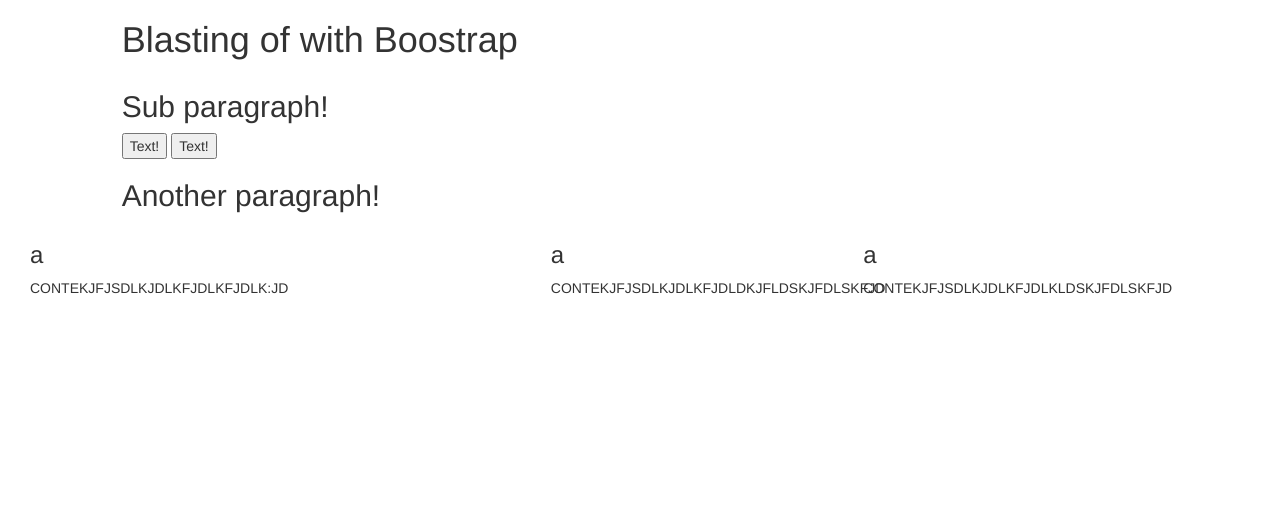
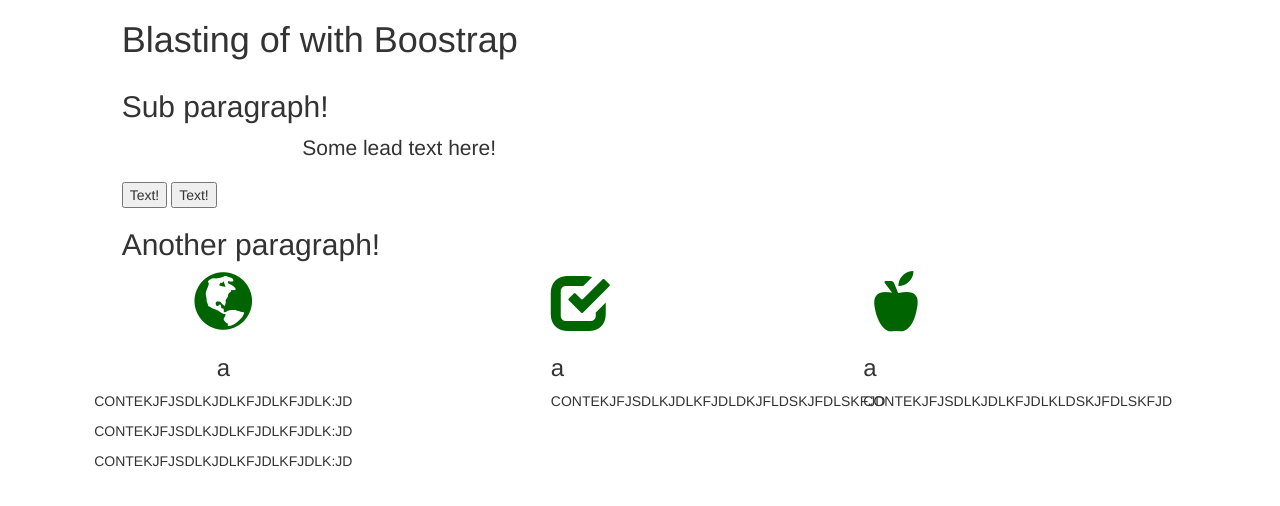
Before and after one commit to Jakob37/BootstrapDatabase, a plain HTML site: page index.html in a window 1280 px wide. Drawn offline with Linux system fonts and the light colour scheme.

Commit message:
Introduce icons and basic CSS usage

```diff
--- a/index.html
+++ b/index.html
@@ -8,17 +8,21 @@
     <script src="bootstrap-3.3.7-dist/js/bootstrap.js"></script>
     <link href="bootstrap-3.3.7-dist/css/bootstrap.css" rel="stylesheet">
 
+    <link href="style.css" rel="stylesheet">
 </head>
 <body>
 
     <div class="container col-sm-offset-0 col-md-offset-1">
         <div class="row">
-        <div class="col-md-12"><h1>Blasting of with Boostrap</h1></div>
+            <div class="col-md-12">
+                <h1>Blasting of with Boostrap</h1>
+            </div>
         </div>
 
         <div class="row">
         <div class="col-md-6">
             <h2>Sub paragraph!</h2>
+            <p class="lead text-center">Some lead text here!</p>
             <button>Text!</button>
             <button>Text!</button>
         </div>
@@ -34,18 +38,25 @@
 
     <div class="visible-xs clearfix"></div>
 
-    <div class="container-fluid">
-        <div class="col-xs-12 col-sm-4">
+    <div class="container-fluid features">
+        <div class="col-xs-12 col-sm-4 text-center">
+            <i class="glyphicon glyphicon-globe"></i>
             <h3>a</h3>
-            <p>CONTEKJFJSDLKJDLKFJDLKFJDLK:JD</p>
+            <ul class="list-unstyled">
+                <li><p>CONTEKJFJSDLKJDLKFJDLKFJDLK:JD</p></li>
+                <li><p>CONTEKJFJSDLKJDLKFJDLKFJDLK:JD</p></li>
+                <li><p>CONTEKJFJSDLKJDLKFJDLKFJDLK:JD</p></li>
+            </ul>
         </div>
 
-        <div class="col-xs-6 col-sm-3 col-md-offset-1">
+        <div class="col-xs-6 col-sm-3 col-md-offset-1 features">
+            <i class="glyphicon glyphicon-check"></i>
             <h3>a</h3>
             <p>CONTEKJFJSDLKJDLKFJDLDKJFLDSKJFDLSKFJD</p>
         </div>
 
-        <div class="hidden-xs col-md-4">
+        <div class="hidden-xs col-md-4 features">
+            <i class="glyphicon glyphicon-apple"></i>
             <h3>a</h3>
             <p>CONTEKJFJSDLKJDLKFJDLKLDSKJFDLSKFJD</p>
         </div>
--- /dev/null
+++ b/style.css
@@ -0,0 +1,4 @@
+.features .glyphicon {
+    font-size:60px;
+    color: darkgreen;
+}
```
